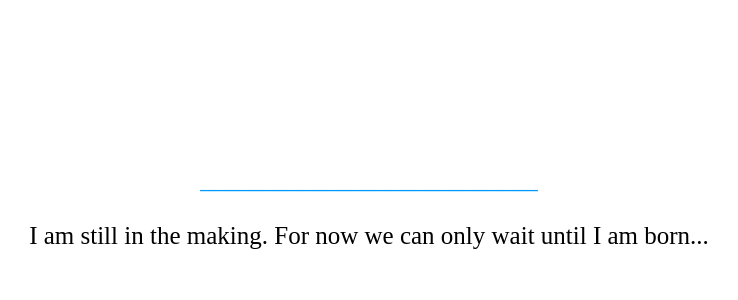
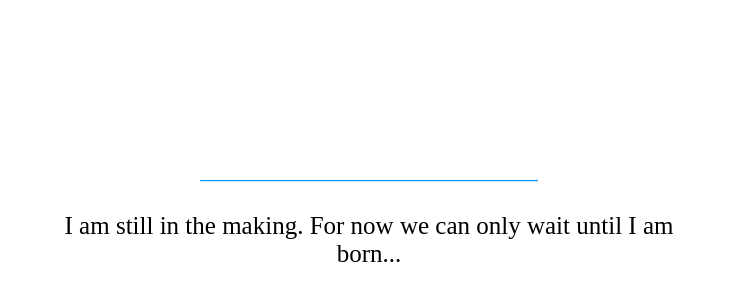
Before and after one commit to shuddhitrust/vidhya-io-2.0-landing, a plain HTML site: page index.html in a window 1280 px wide. Shown: the part 188-488 px from the top of the page, without its empty margins (271-1009 px from the left). Drawn offline with Linux system fonts and the light colour scheme.

Commit message:
Customize styling

```diff
--- a/index.html
+++ b/index.html
@@ -8,6 +8,7 @@
     <title>Shuddhi.io</title>
   </head>
   <body>
+    <div class="container">
       <div class="message">
         <span class="line">
           ___________________________
@@ -16,5 +17,6 @@
         I am still in the making.
         For now we can only wait until I am born...
       </div>
+    </div>
   </body>
 </html>
--- a/style.css
+++ b/style.css
@@ -1,19 +1,26 @@
+* {
+  padding: 0;
+  margin: 0;
+}
+.container {
+  position: relative;
+  left: 0;
+  top: 0;
+  width: 100vw;
+  height: 100vh;
+}
 .message {
-    font-style: lucida;
-    display: block;
-    margin: 40vh auto 40vh auto;
-    font-size: 15px;
-    text-align: center;
-    padding: 15px;
+  position: absolute;
+  left: 50%;
+  top: 50%;
+  transform: translate(-50%, -50%);
+  text-align: center;
+  font-size: 15px;
+  padding: 10px;
 }
 @media screen and (min-width: 480px) {
     .message {
-        font-style: lucida;
-        display: block;
-        margin: 43vh auto 43vh auto;
         font-size: 25px;
-        text-align: center;
-        padding: 10px;
     }
 }
 .line {
```
Lines whose indentation alone changed are shown as unchanged.
